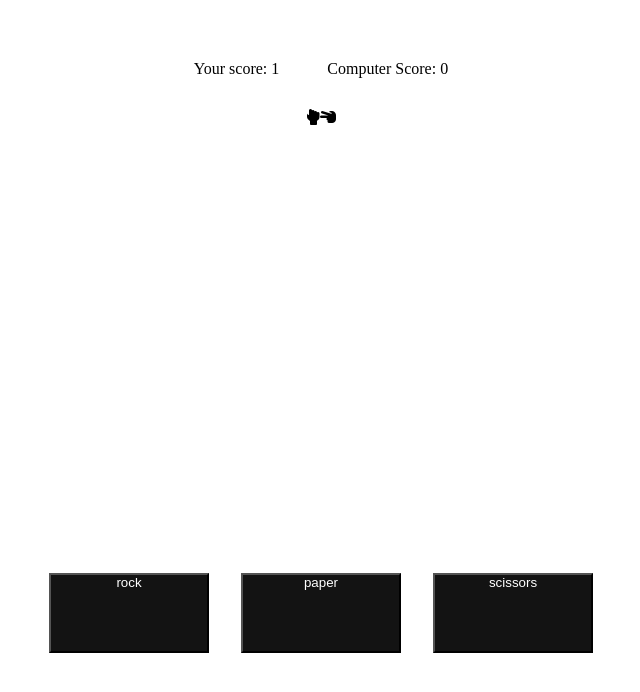
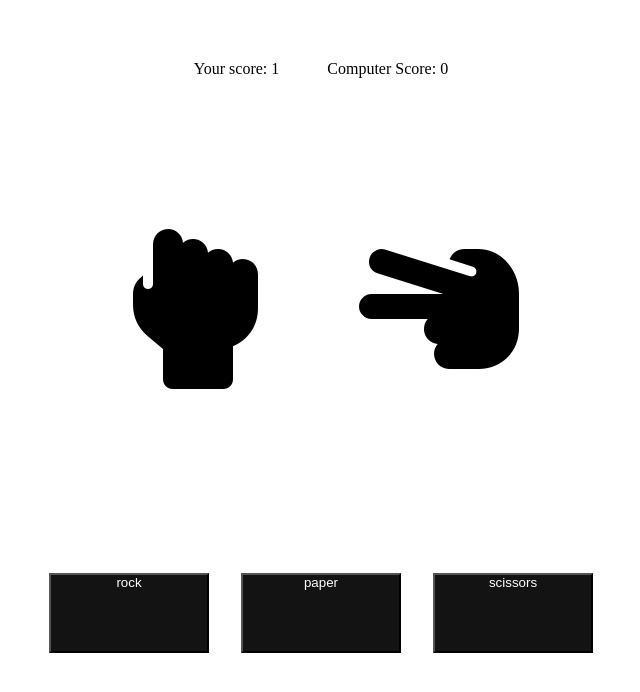
Before and after one commit to Rudisaa/Rock-Paper-Scissors-Game, a plain HTML site: page index.html in a window 1280 px wide. Both pictures are taken after a click on the button "rock". Shown: the part 56-748 px from the top of the page, without its empty margins (319-959 px from the left). Drawn offline with Linux system fonts and the light colour scheme.

Commit message:
styled hover and icons

```diff
--- a/style.css
+++ b/style.css
@@ -55,6 +55,12 @@ body {
     user-select: none;
 }
 
+.game-button:hover{
+    transition: all 0.6s ease;
+    transform: scale(1.35);
+    transform-origin: center;
+}
+
 .alert-container {
     align-items: center;
     background-color: #131313;
@@ -91,3 +97,25 @@ body {
 .hide {
     display: none;
 }
+
+.user-side {
+    align-items: center;
+    display: flex;
+    margin-right: 3em;
+    justify-content: center;
+}
+
+.computer-side {
+    align-items: center;
+    display: flex;
+    margin-left: 3em;
+    justify-content: center;
+}
+
+.user-rock, .user-paper, .user-scissors {
+    font-size: 10em;
+}
+
+.computer-rock, .computer-paper, .computer-scissors {
+    font-size: 10em;
+}
```
